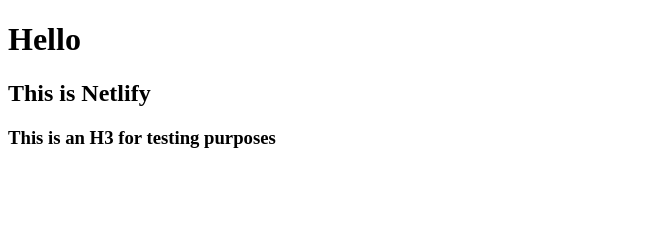
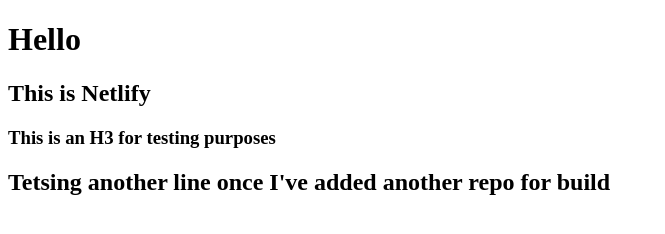
Before and after one commit to xetnos/test-netlify, a plain HTML site: page public/index.html in a window 1280 px wide. Shown: the whole page, without its empty margins (0-665 px from the left). Drawn offline with Linux system fonts and the light colour scheme.

Commit message:
Added another element

```diff
--- a/public/index.html
+++ b/public/index.html
@@ -10,5 +10,6 @@
   <h1>Hello</h1>
   <h2>This is Netlify</h2>
   <h3>This is an H3 for testing purposes</h3>
+  <h2>Tetsing another line once I've added another repo for build </h2>
 </body>
 </html>
```
